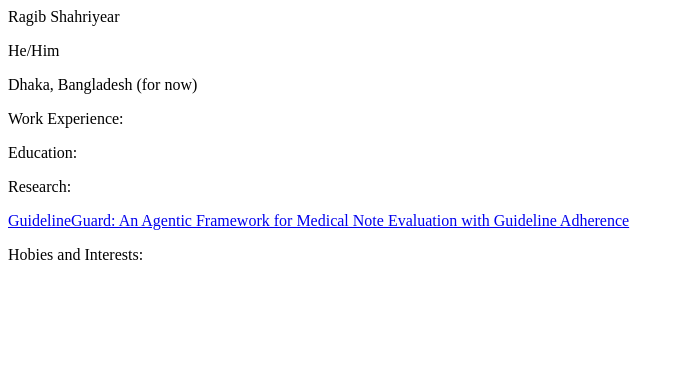
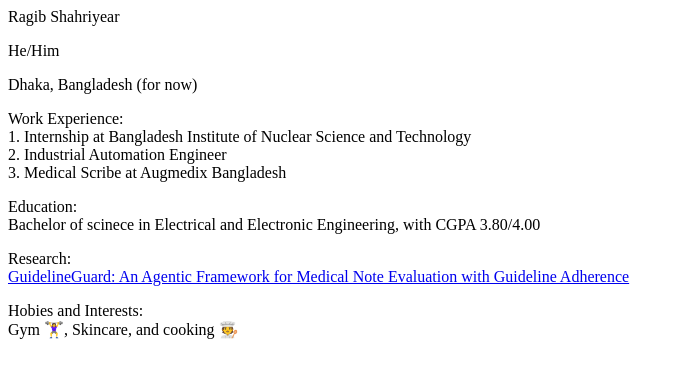
Before and after one commit to RagibShahriyear/ragibshahriyear.github.io, a plain HTML site: page index.html in a window 1280 px wide. Shown: the whole page, without its empty margins (0-684 px from the left). Drawn offline with Linux system fonts and the light colour scheme.

Commit message:
Update index.html

```diff
--- a/index.html
+++ b/index.html
@@ -2,12 +2,21 @@
 <p>He/Him</p>
 <p>Dhaka, Bangladesh (for now)</p>
 
-<p>Work Experience:</p>
-
-<p>Education:</p>
-
-<p>Research:</p>
-<p><a href="https://arxiv.org/abs/2411.06264">GuidelineGuard: An Agentic Framework for Medical Note Evaluation with Guideline Adherence</a></p>
+<p>Work Experience:<br>
+1. Internship at Bangladesh Institute of Nuclear Science and Technology<br>
+2. Industrial Automation Engineer<br>
+3. Medical Scribe at Augmedix Bangladesh<br>
+</p>
 
 
-<p>Hobies and Interests:</p>
+<p>Education:<br>
+Bachelor of scinece in Electrical and Electronic Engineering, with CGPA 3.80/4.00 <br>
+</p>
+
+<p>Research:<br>
+<a href="https://arxiv.org/abs/2411.06264">GuidelineGuard: An Agentic Framework for Medical Note Evaluation with Guideline Adherence</a></p>
+
+
+<p>Hobies and Interests:<br>
+Gym 🏋️‍♀️, Skincare, and cooking 🧑‍🍳
+</p>
```
